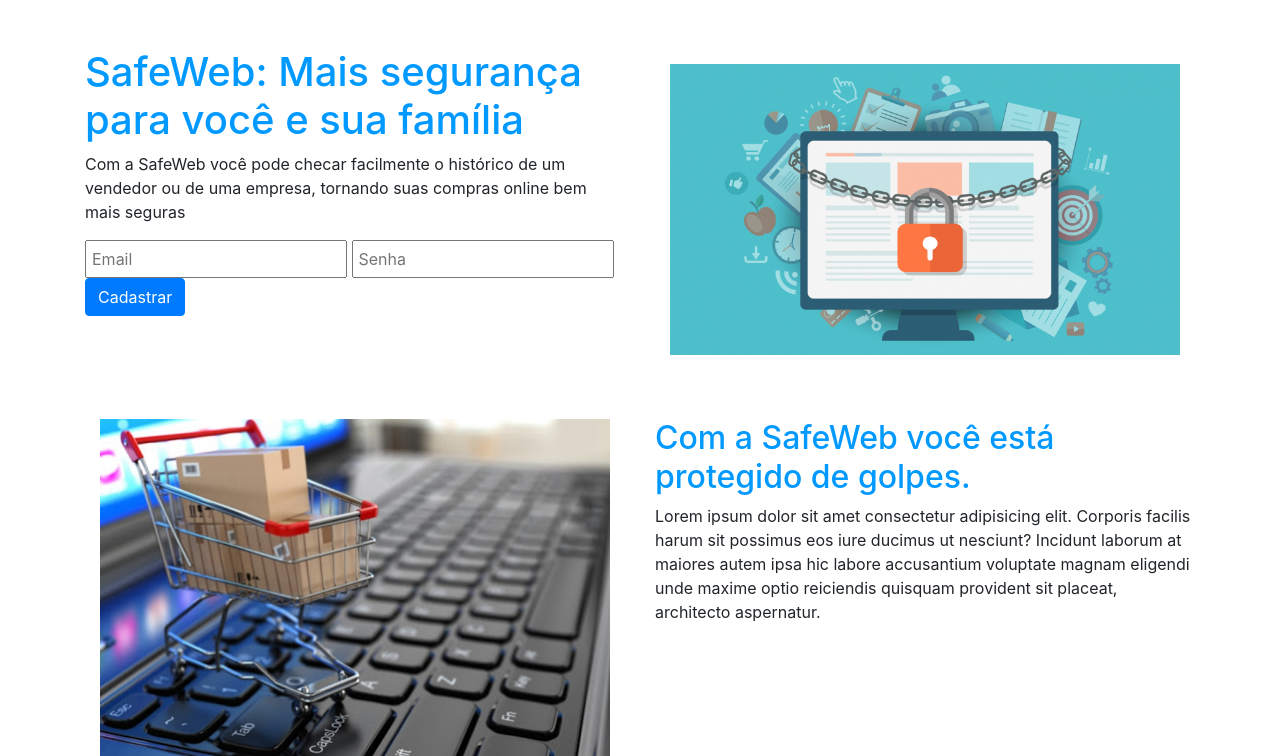
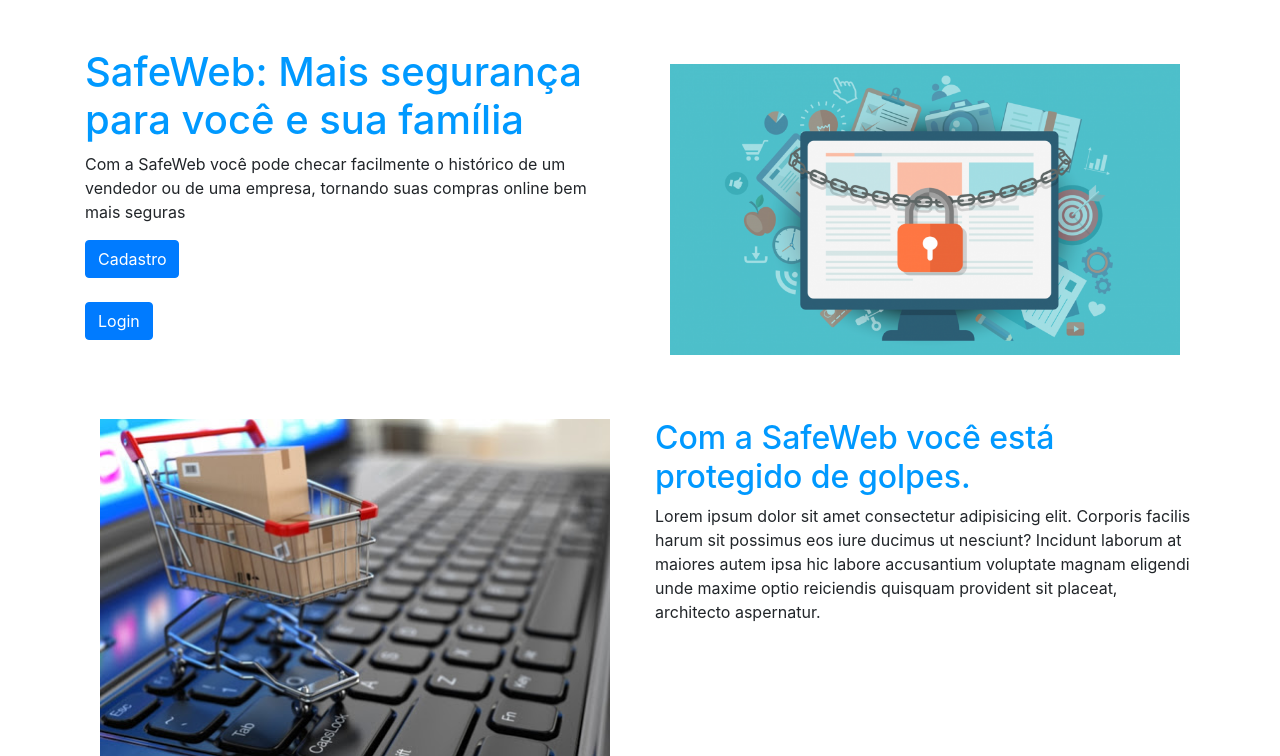
Before and after one commit to GuilhermeAlvs/SafeWeb, a PHP site: page / in a window 1280 px wide. Shown: the part 56-812 px from the top of the page. Run offline with PHP 8.4, Linux system fonts and the light colour scheme; some libraries are stand-ins or nearby versions.

Commit message:
Update index.php

```diff
--- a/index.php
+++ b/index.php
@@ -53,9 +53,9 @@
     <div class="col-sm-12 col-md-12 col-lg-6">
     <h1 style="color: rgb(0, 153, 255);">SafeWeb: Mais segurança para você e sua família</h1>
       <p>Com a SafeWeb você pode checar facilmente o histórico de um vendedor ou de uma empresa, tornando suas compras online bem mais seguras</p>
-      <input type="text" class="emailHome" placeholder="Email" style="padding: 5px;">
-      <input type="text" class="senhaHome" placeholder="Senha" style="padding: 5px;">
-      <button type="button" class="btn btn-primary">Cadastrar</button>
+
+      <a href="php/cadastrar/cadastro.php"><button type="button" class="btn btn-primary">Cadastro</button></a><br><br>
+      <a href="php/login/login.php"><button type="button" class="btn btn-primary">Login</button></a>
     </div>
     <div class="col-sm-8 col-md-8 col-lg-6">
       <img src="segurança-internet.png" class="col-md-12 float-md-end mb-3 mt-3 ms-md-3" alt="...">
```
